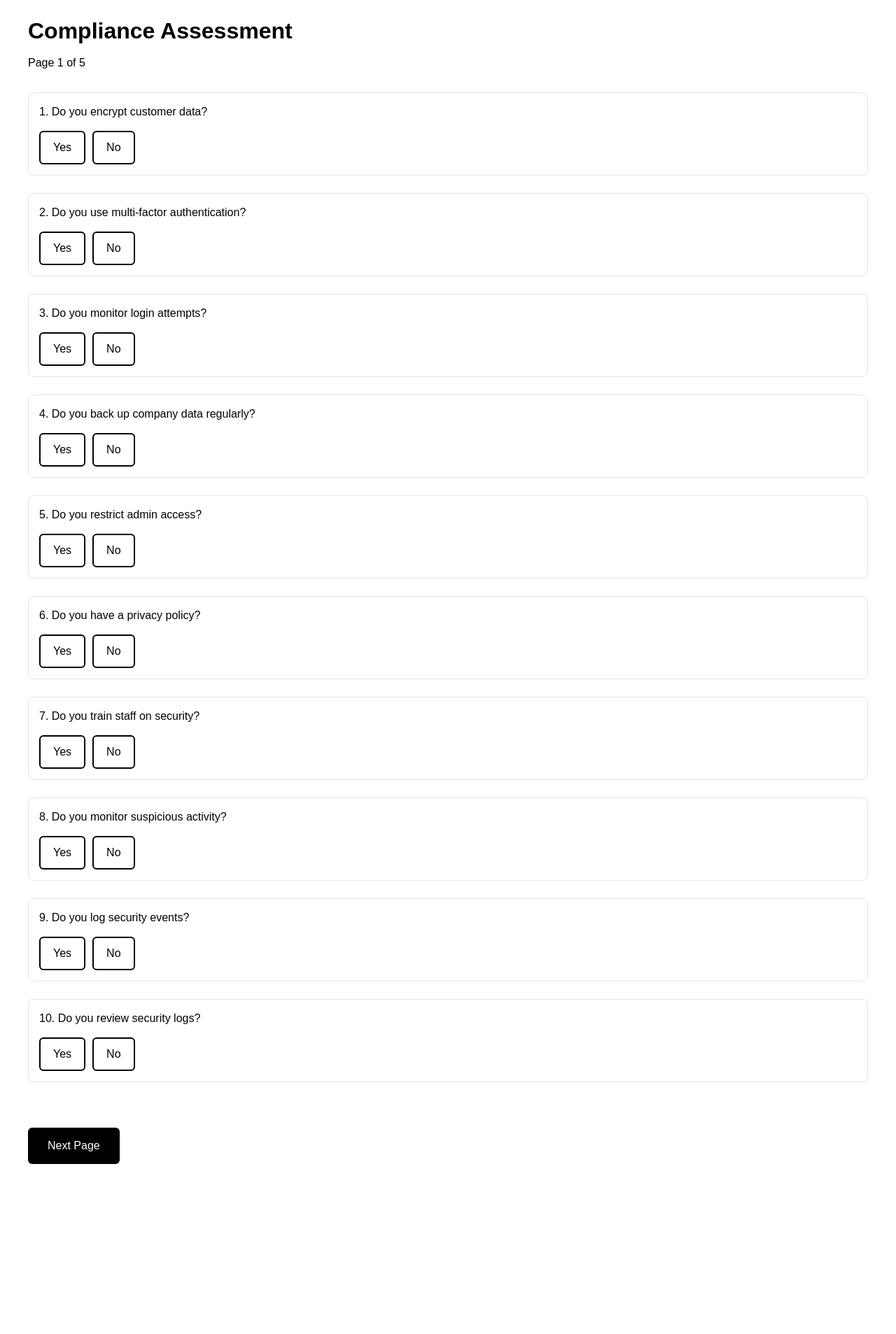
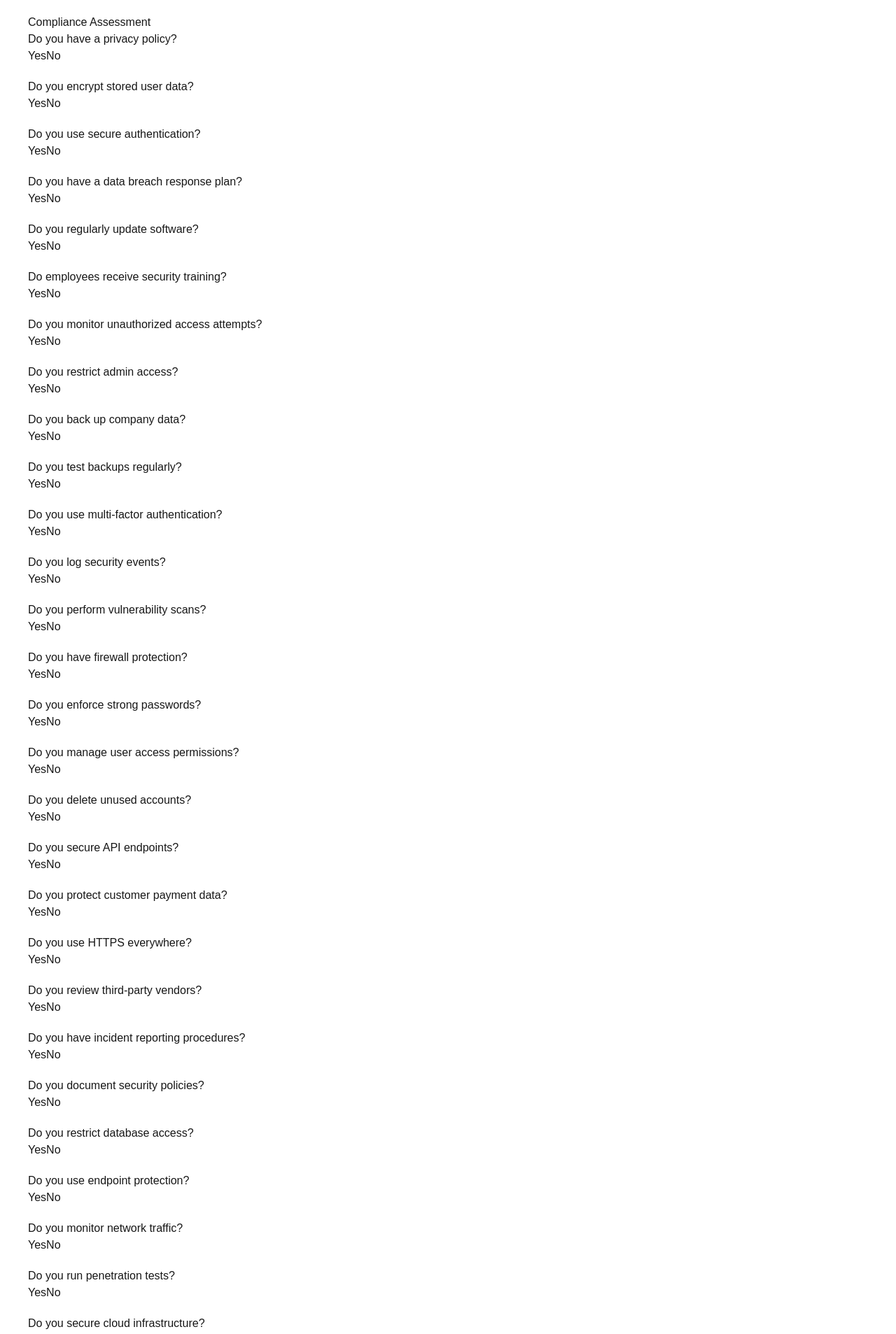
Before and after one commit to abdisamad9009-dot/complypilot-frontend, a Next.js app: page /assessment in a window 1280 px wide. Shown: the part 20-1927 px from the top of the page at 70% size. Before the commit the page ends 1724 px from the top, so only its background shows below. Built offline with nearby package versions, Linux system fonts and the light colour scheme.

Commit message:
Update page.tsx

```diff
--- a/app/assessment/page.tsx
+++ b/app/assessment/page.tsx
@@ -1,185 +1,125 @@
 "use client"
+
 import { useState } from "react"
 
-export default function AssessmentPage() {
-
 const questions = [
-    "Do you encrypt customer data?",
-    "Do you use multi-factor authentication?",
-    "Do you monitor login attempts?",
-    "Do you back up company data regularly?",
-    "Do you restrict admin access?",
-    "Do you have a privacy policy?",
-    "Do you train staff on security?",
-    "Do you monitor suspicious activity?",
-    "Do you log security events?",
-    "Do you review security logs?",
-    "Do you encrypt stored data?",
-    "Do you encrypt data in transit?",
-    "Do you use secure passwords?",
-    "Do you rotate passwords regularly?",
-    "Do you audit system access?",
-    "Do you have firewall protection?",
-    "Do you monitor network traffic?",
-    "Do you review system permissions?",
-    "Do you test backups regularly?",
-    "Do you store backups securely?",
-    "Do you comply with GDPR?",
-    "Do you allow users to delete data?",
-    "Do you allow users to export data?",
-    "Do you track consent for data use?",
-    "Do you protect personal data?",
-    "Do you document security policies?",
-    "Do you monitor data access?",
-    "Do you review compliance regularly?",
-    "Do you audit third party tools?",
-    "Do you restrict data sharing?",
-    "Do you track failed login attempts?",
-    "Do you detect unusual logins?",
-    "Do you notify admins of breaches?",
-    "Do you review access logs?",
-    "Do you monitor API usage?",
-    "Do you secure internal tools?",
-    "Do you test security controls?",
-    "Do you review staff permissions?",
-    "Do you monitor cloud systems?",
-    "Do you secure company devices?",
-    "Do you have incident response plans?",
-    "Do you report security incidents?",
-    "Do you test incident response?",
-    "Do you monitor system uptime?",
-    "Do you track vulnerabilities?",
-    "Do you patch software quickly?",
-    "Do you use antivirus protection?",
-    "Do you monitor data integrity?",
-    "Do you review security alerts?",
-    "Do you test disaster recovery?"
+  { id: 1, text: "Do you have a privacy policy?" },
+  { id: 2, text: "Do you encrypt stored user data?" },
+  { id: 3, text: "Do you use secure authentication?" },
+  { id: 4, text: "Do you have a data breach response plan?" },
+  { id: 5, text: "Do you regularly update software?" },
+  { id: 6, text: "Do employees receive security training?" },
+  { id: 7, text: "Do you monitor unauthorized access attempts?" },
+  { id: 8, text: "Do you restrict admin access?" },
+  { id: 9, text: "Do you back up company data?" },
+  { id: 10, text: "Do you test backups regularly?" },
+  { id: 11, text: "Do you use multi-factor authentication?" },
+  { id: 12, text: "Do you log security events?" },
+  { id: 13, text: "Do you perform vulnerability scans?" },
+  { id: 14, text: "Do you have firewall protection?" },
+  { id: 15, text: "Do you enforce strong passwords?" },
+  { id: 16, text: "Do you manage user access permissions?" },
+  { id: 17, text: "Do you delete unused accounts?" },
+  { id: 18, text: "Do you secure API endpoints?" },
+  { id: 19, text: "Do you protect customer payment data?" },
+  { id: 20, text: "Do you use HTTPS everywhere?" },
+  { id: 21, text: "Do you review third‑party vendors?" },
+  { id: 22, text: "Do you have incident reporting procedures?" },
+  { id: 23, text: "Do you document security policies?" },
+  { id: 24, text: "Do you restrict database access?" },
+  { id: 25, text: "Do you use endpoint protection?" },
+  { id: 26, text: "Do you monitor network traffic?" },
+  { id: 27, text: "Do you run penetration tests?" },
+  { id: 28, text: "Do you secure cloud infrastructure?" },
+  { id: 29, text: "Do you rotate encryption keys?" },
+  { id: 30, text: "Do you track security incidents?" },
+  { id: 31, text: "Do you review security logs?" },
+  { id: 32, text: "Do you enforce device security?" },
+  { id: 33, text: "Do you use antivirus protection?" },
+  { id: 34, text: "Do you audit system access?" },
+  { id: 35, text: "Do you secure employee devices?" },
+  { id: 36, text: "Do you encrypt backups?" },
+  { id: 37, text: "Do you protect against phishing?" },
+  { id: 38, text: "Do you maintain a risk register?" },
+  { id: 39, text: "Do you have a disaster recovery plan?" },
+  { id: 40, text: "Do you monitor cloud logs?" },
+  { id: 41, text: "Do you review compliance regularly?" },
+  { id: 42, text: "Do you conduct internal audits?" },
+  { id: 43, text: "Do you maintain security documentation?" },
+  { id: 44, text: "Do you review access privileges?" },
+  { id: 45, text: "Do you monitor privileged users?" },
+  { id: 46, text: "Do you secure development environments?" },
+  { id: 47, text: "Do you separate production environments?" },
+  { id: 48, text: "Do you review security alerts?" },
+  { id: 49, text: "Do you perform regular risk assessments?" },
+  { id: 50, text: "Do you continuously improve security controls?" }
 ]
 
-  const [page, setPage] = useState(0)
+export default function Assessment() {
+
   const [answers, setAnswers] = useState({})
 
-  const questionsPerPage = 10
-  const start = page * questionsPerPage
-  const currentQuestions = questions.slice(start, start + questionsPerPage)
-
-  function setAnswer(index, value) {
-    setAnswers(prev => ({
-      ...prev,
-      [index]: value
-    }))
+  const handleAnswer = (id, value) => {
+    setAnswers({
+      ...answers,
+      [id]: value
+    })
   }
 
-  function nextPage() {
+  const handleSubmit = () => {
 
-    if (page < 4) {
-      setPage(page + 1)
-      window.scrollTo(0, 0)
+    if (Object.keys(answers).length < questions.length) {
+      alert("Please answer all questions")
+      return
     }
-    else {
 
-      const yesCount = Object.values(answers).filter(a => a === "yes").length
+    const yesCount = Object.values(answers).filter(
+      a => a === "yes"
+    ).length
 
-      // Each yes = 2%
     const score = yesCount * 2
 
-      const gdpr = yesCount < 20 ? 1 : 0
-      const auth = yesCount < 30 ? 1 : 0
-      const security = yesCount < 40 ? 1 : 0
+    const gdpr = Math.floor(score * 0.4)
+    const auth = Math.floor(score * 0.3)
+    const security = Math.floor(score * 0.3)
+
     const total = gdpr + auth + security
+
+    // SAVE SCORE SO DASHBOARD + TASKS USE SAME NUMBER
+    localStorage.setItem("complianceScore", score)
 
     window.location.href =
       `/dashboard?score=${score}&gdpr=${gdpr}&auth=${auth}&security=${security}&total=${total}`
   }
-  }
 
   return (
-    <div style={{
-      minHeight: "100vh",
-      backgroundColor: "white",
-      color: "black",
-      padding: "40px",
-      fontFamily: "sans-serif"
-    }}>
+    <div style={{ padding: 40 }}>
 
-      <h1 style={{ fontSize: "32px", fontWeight: "bold" }}>
-        Compliance Assessment
-      </h1>
+      <h1>Compliance Assessment</h1>
 
-      <p style={{ marginTop: "10px" }}>
-        Page {page + 1} of 5
-      </p>
+      {questions.map((q) => (
+        <div key={q.id} style={{ marginBottom: 20 }}>
+          <p>{q.text}</p>
 
-      <div style={{ marginTop: "30px" }}>
-
-        {currentQuestions.map((q, i) => {
-
-          const questionIndex = start + i
-          const selected = answers[questionIndex]
-
-          return (
-            <div key={i} style={{
-              marginBottom: "25px",
-              padding: "15px",
-              border: "1px solid #e5e5e5",
-              borderRadius: "8px"
-            }}>
-
-              <p style={{ marginBottom: "15px", fontWeight: "500" }}>
-                {questionIndex + 1}. {q}
-              </p>
-
-              <button
-                onClick={() => setAnswer(questionIndex, "yes")}
-                style={{
-                  marginRight: "10px",
-                  padding: "10px 18px",
-                  borderRadius: "6px",
-                  border: "2px solid black",
-                  cursor: "pointer",
-                  backgroundColor: selected === "yes" ? "black" : "white",
-                  color: selected === "yes" ? "white" : "black",
-                  fontWeight: selected === "yes" ? "bold" : "normal"
-                }}
-              >
+          <button onClick={() => handleAnswer(q.id, "yes")}>
             Yes
           </button>
 
+          <button onClick={() => handleAnswer(q.id, "no")}>
+            No
+          </button>
+        </div>
+      ))}
+
       <button
-                onClick={() => setAnswer(questionIndex, "no")}
+        onClick={handleSubmit}
         style={{
-                  padding: "10px 18px",
-                  borderRadius: "6px",
-                  border: "2px solid black",
-                  cursor: "pointer",
-                  backgroundColor: selected === "no" ? "black" : "white",
-                  color: selected === "no" ? "white" : "black",
-                  fontWeight: selected === "no" ? "bold" : "normal"
+          marginTop: 30,
+          padding: 10,
+          fontSize: 18
         }}
       >
-                No
-              </button>
-
-            </div>
-          )
-        })}
-
-      </div>
-
-      <button
-        onClick={nextPage}
-        style={{
-          marginTop: "40px",
-          padding: "14px 28px",
-          backgroundColor: "black",
-          color: "white",
-          border: "none",
-          borderRadius: "6px",
-          cursor: "pointer",
-          fontSize: "16px"
-        }}
-      >
-        {page === 4 ? "Finish Assessment" : "Next Page"}
+        Submit Assessment
       </button>
 
     </div>
```
Lines whose indentation alone changed are shown as unchanged.
